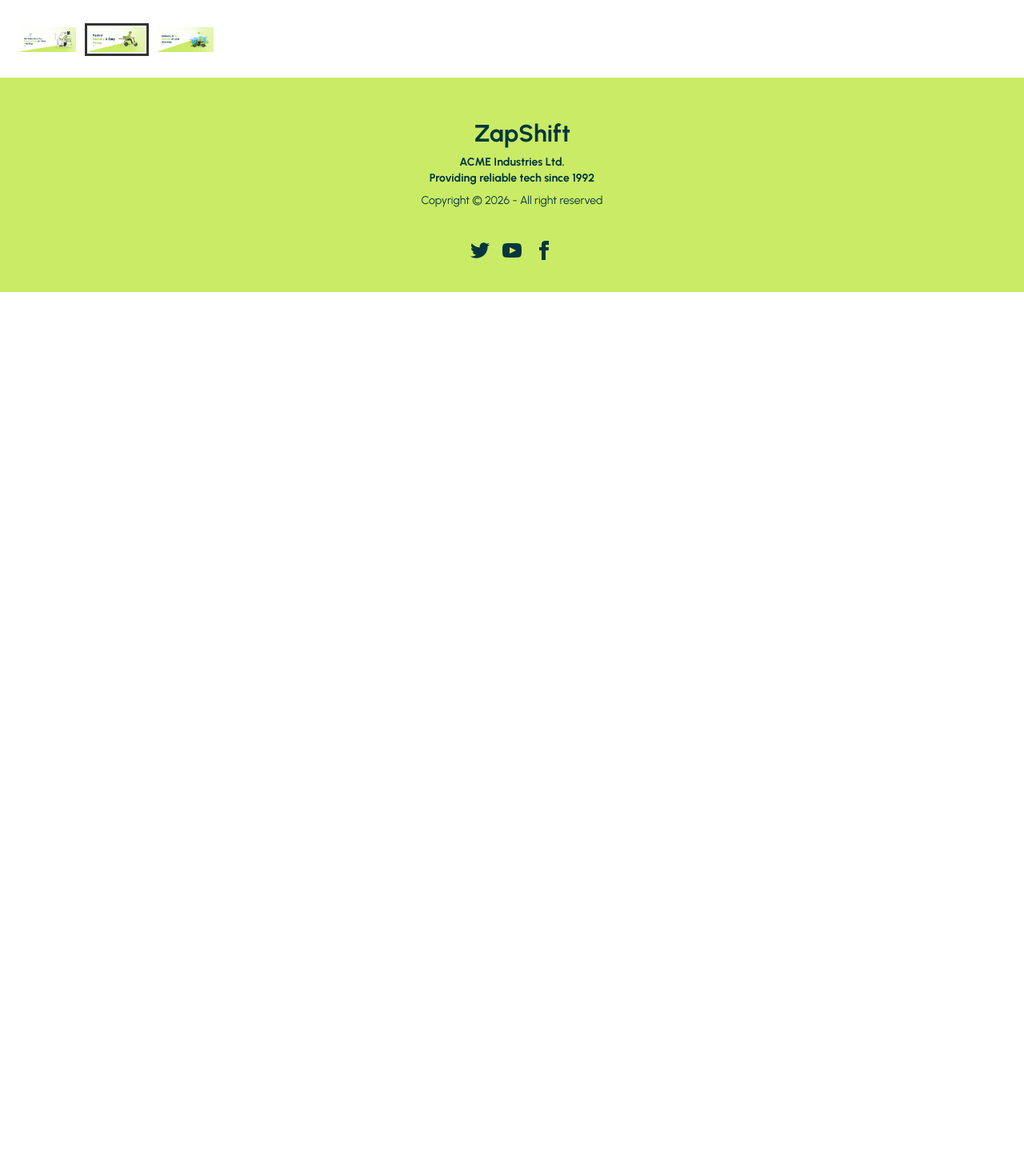
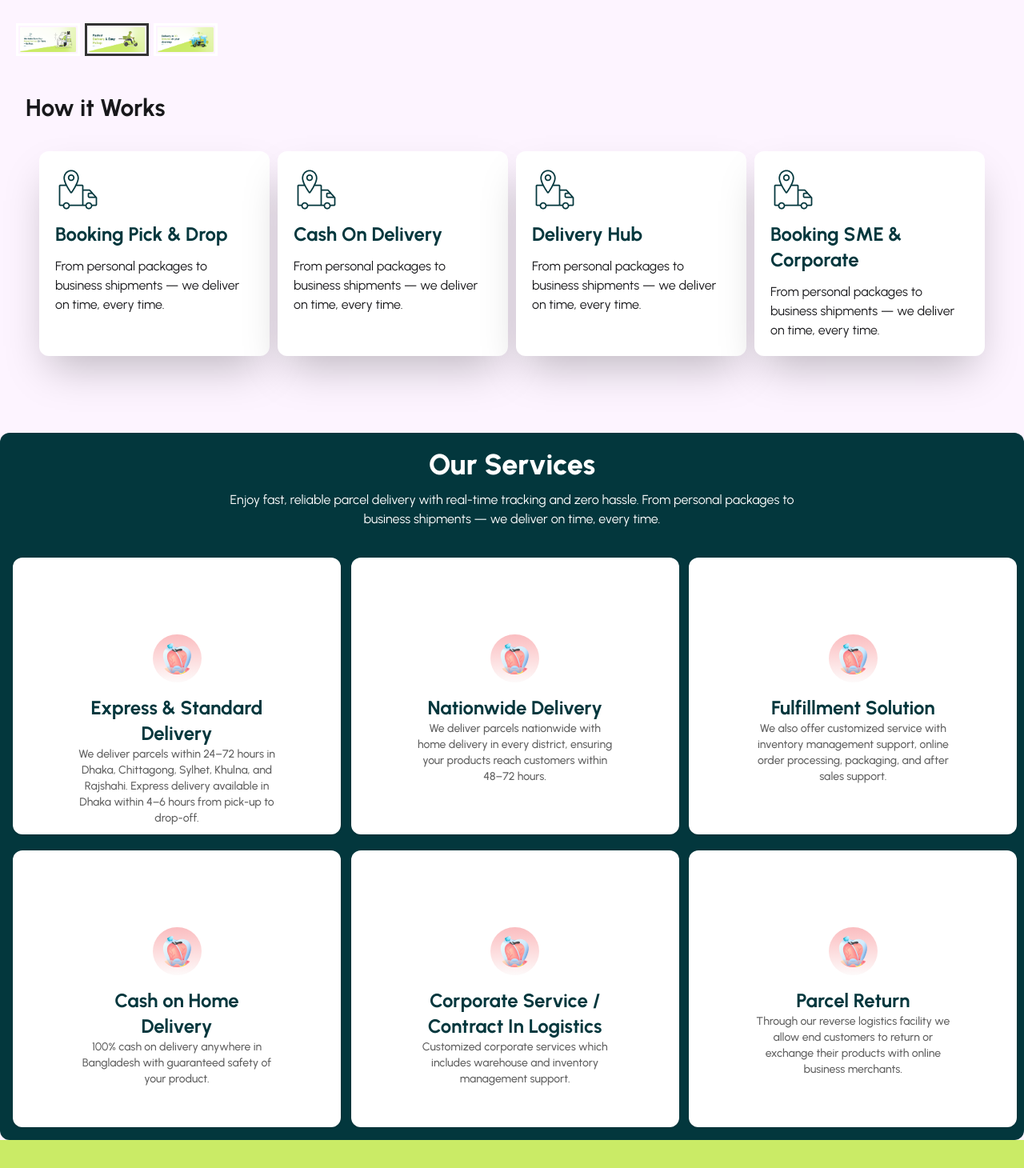
Before and after one commit to rifatsamjid/Zap-Shift, a React (Vite) app: page / in a window 1280 px wide. Shown: the part 650-2110 px from the top of the page at 80% size. Before the commit the page ends 1015 px from the top, so only its background shows below. Built offline with nearby package versions, Linux system fonts and the light colour scheme.

Commit message:
add the our service section

```diff
--- a/src/Layouts/RootLayouts.jsx
+++ b/src/Layouts/RootLayouts.jsx
@@ -5,7 +5,7 @@ import Footer from "../Pages/Shared/Footer/Footer";
 
 const RootLayouts = () => {
   return (
-    <div className="max-w-7xl mx-auto">
+   <div className="max-w-7xl mx-auto bg-fuchsia-50">
       <Navbar />
       <Outlet />
       <Footer />
--- a/src/Pages/Home/Home/Home.jsx
+++ b/src/Pages/Home/Home/Home.jsx
@@ -1,10 +1,14 @@
 import React from "react";
 import Banner from "../Banner/Banner";
+import HowIt from "../Other/HowIt/HowIt";
+import OurService from "../Other/OurService/OurService";
 
 const Home = () => {
   return (
-    <div className="mt-4">
+    <div className="mt-4 ">
       <Banner></Banner>
+      <HowIt></HowIt>
+      <OurService></OurService>
     </div>
   );
 };
--- /dev/null
+++ b/src/Pages/Home/Other/HowIt/HowIt.jsx
@@ -0,0 +1,50 @@
+import React from "react";
+import img from "../../../../assets/bookingIcon.png";
+
+const HowIt = () => {
+  const data = [
+    {
+      id: 1,
+      title: "Booking Pick & Drop",
+      description:
+        "From personal packages to business shipments — we deliver on time, every time.",
+    },
+    {
+      id: 2,
+      title: "Cash On Delivery",
+      description:
+        "From personal packages to business shipments — we deliver on time, every time.",
+    },
+    {
+      id: 3,
+      title: "Delivery Hub",
+      description:
+        "From personal packages to business shipments — we deliver on time, every time.",
+    },
+    {
+      id: 4,
+      title: "Booking SME & Corporate",
+      description:
+        "From personal packages to business shipments — we deliver on time, every time.",
+    },
+  ];
+
+  return (
+    <div className="mt-10">
+      <h1 className="font-bold text-3xl ml-8 mb-9">How it Works</h1>
+      <div className="flex gap-2.5 items-center justify-center">
+        {data.map((item) => (
+          <div key={item.id}>
+            <div className="bg-white rounded-xl space-y-3 shadow-2xl p-5 h-64 w-72">
+              <img src={img} alt="" />
+              <h2 className="font-bold text-2xl text-[#03373D]">{item.title}</h2>
+              <p>{item.description}</p>
+            </div>
+          </div>
+        ))}
+      </div>
+    </div>
+  );
+};
+
+export default HowIt;
--- /dev/null
+++ b/src/Pages/Home/Other/OurService/OurService.jsx
@@ -0,0 +1,77 @@
+import React from "react";
+import Img from "../../../../assets/service.png";
+const data = [
+  {
+    id: 1,
+    title: "Express  & Standard Delivery",
+    description:
+      "We deliver parcels within 24–72 hours in Dhaka, Chittagong, Sylhet, Khulna, and Rajshahi. Express delivery available in Dhaka within 4–6 hours from pick-up to drop-off.",
+  },
+  {
+    id: 2,
+    title: "Nationwide Delivery",
+    description:
+      "We deliver parcels nationwide with home delivery in every district, ensuring your products reach customers within 48–72 hours.",
+  },
+  {
+    id: 3,
+    title: "Fulfillment Solution",
+    description:
+      "We also offer customized service with inventory management support, online order processing, packaging, and after sales support.",
+  },
+  {
+    id: 4,
+    title: "Cash on Home Delivery",
+    description:
+      "100% cash on delivery anywhere in Bangladesh with guaranteed safety of your product.",
+  },
+  {
+    id: 5,
+    title: "Corporate Service / Contract In Logistics",
+    description:
+      "Customized corporate services which includes warehouse and inventory management support.",
+  },
+  {
+    id: 6,
+    title: "Parcel Return",
+    description:
+      "Through our reverse logistics facility we allow end customers to return or exchange their products with online business merchants.",
+  },
+];
+
+const OurService = () => {
+  return (
+    <div className="bg-secondary mt-24 rounded-xl">
+      <div className="flex flex-col text-white justify-center items-center p-5 space-y-3">
+        <h1 className="font-extrabold text-4xl">Our Services</h1>
+        <p className="text-center">
+          Enjoy fast, reliable parcel delivery with real-time tracking and zero
+          hassle. From personal packages to <br /> business shipments — we
+          deliver on time, every time.
+        </p>
+      </div>
+      <div>
+        <div className="grid grid-cols-3 p-4 gap-5">
+          {data.map((item) => (
+            <div
+              key={item.id}
+              className="p-20 bg-white rounded-xl shadow-sm w-[410px] h-[346px] hover:bg-[#CAEB66]"
+            >
+              <div className="flex justify-center m-4 ">
+                <img className="bg-gradient-to-b from-[#fabdc0] to-[#fdfafa] rounded-full p-2.5" src={Img} alt="" />
+              </div>
+              <h1 className="font-bold text-2xl text-center text-[#03373D]">
+                {item.title}
+              </h1>
+              <p className="text-sm font-medium text-center text-[#606060]">
+                {item.description}
+              </p>
+            </div>
+          ))}
+        </div>
+      </div>
+    </div>
+  );
+};
+
+export default OurService;
--- a/src/Pages/Shared/Navbar/Navbar.jsx
+++ b/src/Pages/Shared/Navbar/Navbar.jsx
@@ -9,7 +9,19 @@ const Navbar = () => {
         <NavLink to="">Service</NavLink>
       </li>
       <li>
-        <NavLink to="">Service</NavLink>
+        <NavLink to="">Coverage</NavLink>
+      </li>
+      <li>
+        <NavLink to="">About Us</NavLink>
+      </li>
+      <li>
+        <NavLink to="">Pricing</NavLink>
+      </li>
+      <li>
+        <NavLink to="">Blog</NavLink>
+      </li>
+      <li>
+        <NavLink to="">Contact</NavLink>
       </li>
     </>
   );
```
